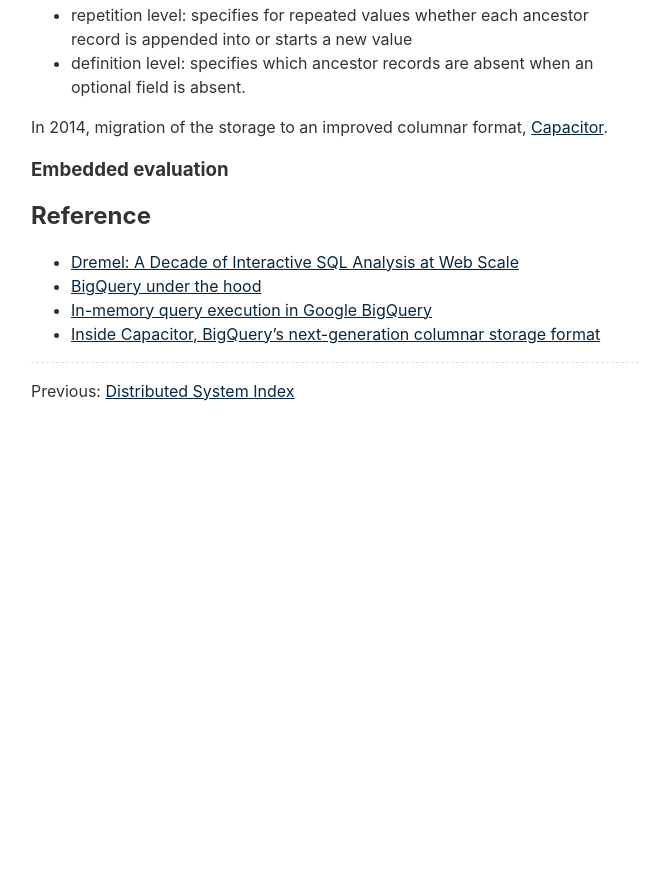
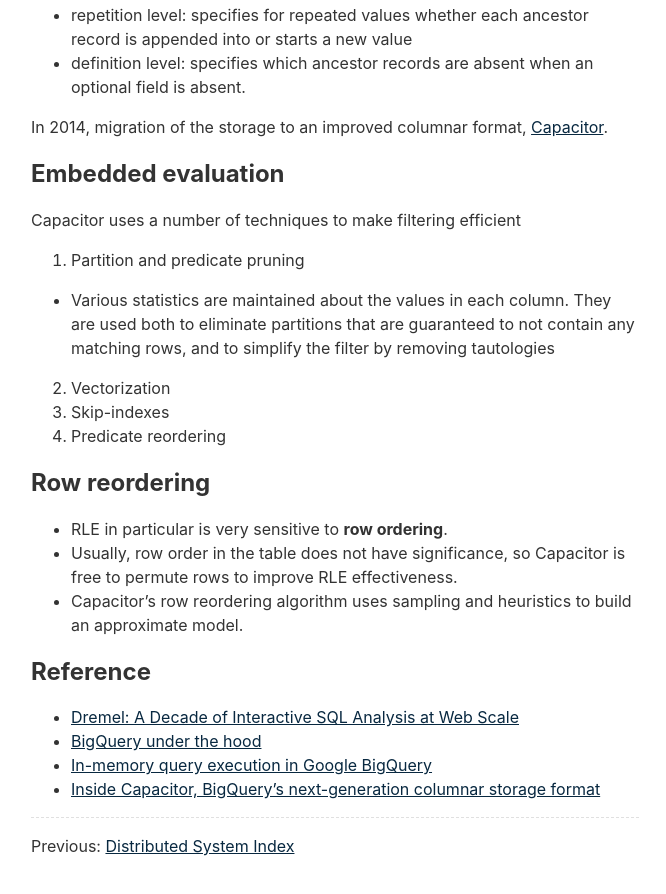
Before and after one commit to hhow09/hhow09.github.io, an Eleventy site: page content/blog/paper-dremel/paper-dremel.md in a window 1280 px wide. Shown: the part 4753-5647 px from the top of the page, without its empty margins (305-971 px from the left). Before the commit the page ends 5204 px from the top, so only its background shows below. Built offline with nearby package versions, Linux system fonts and the light colour scheme; Eleventy itself is replaced by a stand-in of ours; files that its build step writes are made by us from their sources; files whose address does not match are found by name.

Commit message:
feat: update dremel

```diff
--- a/content/blog/paper-dremel/paper-dremel.md
+++ b/content/blog/paper-dremel/paper-dremel.md
@@ -109,7 +109,18 @@
 
 In 2014, migration of the storage to an improved columnar format, [Capacitor](https://cloud.google.com/blog/products/bigquery/inside-capacitor-bigquerys-next-generation-columnar-storage-format).
 
-### Embedded evaluation
+## Embedded evaluation
+Capacitor uses a number of techniques to make filtering efficient
+1. Partition and predicate pruning
+  - Various statistics are maintained about the values in each column. They are used both to eliminate partitions that are guaranteed to not contain any matching rows, and to simplify the filter by removing tautologies
+2. Vectorization
+3. Skip-indexes
+4. Predicate reordering
+
+## Row reordering
+- RLE in particular is very sensitive to **row ordering**.
+- Usually, row order in the table does not have significance, so Capacitor is free to permute rows to improve RLE effectiveness.
+- Capacitor’s row reordering algorithm uses sampling and heuristics to build an approximate model.
 
 ## Reference
 - [Dremel: A Decade of Interactive SQL Analysis at Web Scale](https://15721.courses.cs.cmu.edu/spring2023/papers/19-bigquery/p3461-melnik.pdf)
```
